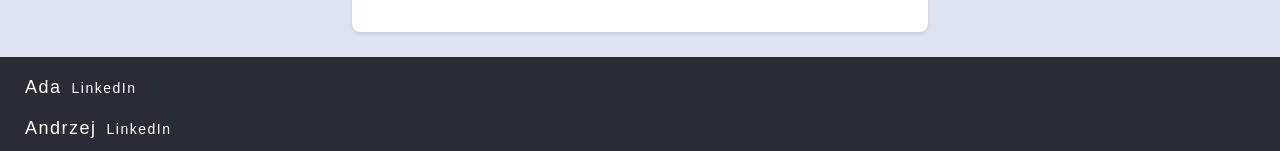
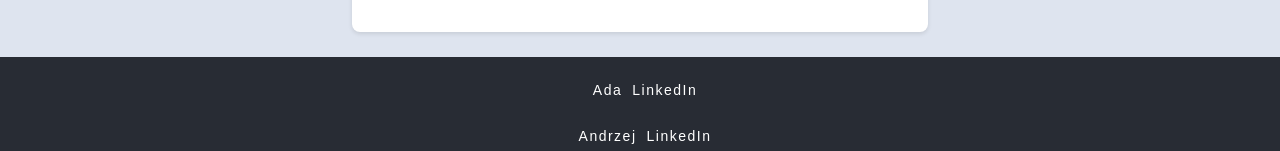
Before and after one commit to AdriannaLen/employee-app, a React (Create React App) app: page /add-new-worker in a window 1280 px wide. Shown: the part 801-952 px from the top of the page. Built offline with nearby package versions, Linux system fonts and the light colour scheme; no server answers.

Commit message:
changed footer to column center

```diff
--- a/src/components/Footer/index.scss
+++ b/src/components/Footer/index.scss
@@ -19,9 +19,12 @@
   }
 
   &__item {
-    margin: 10px 15px;
-    font-size: 18px;
-    text-align: left;
+    flex-direction: column;
+    padding: 10px 10px;
+    font-size: 14px;
+    color: white;
+    text-decoration: none;
+    margin-top: 5px;
     transition: color 0.3s ease;
 
     &.pink:hover {
@@ -33,7 +36,7 @@
     }
   }
 
-  .footer__link {
+  &__link {
     flex-direction: column;
     padding: 10px 10px;
     font-size: 14px;
```
